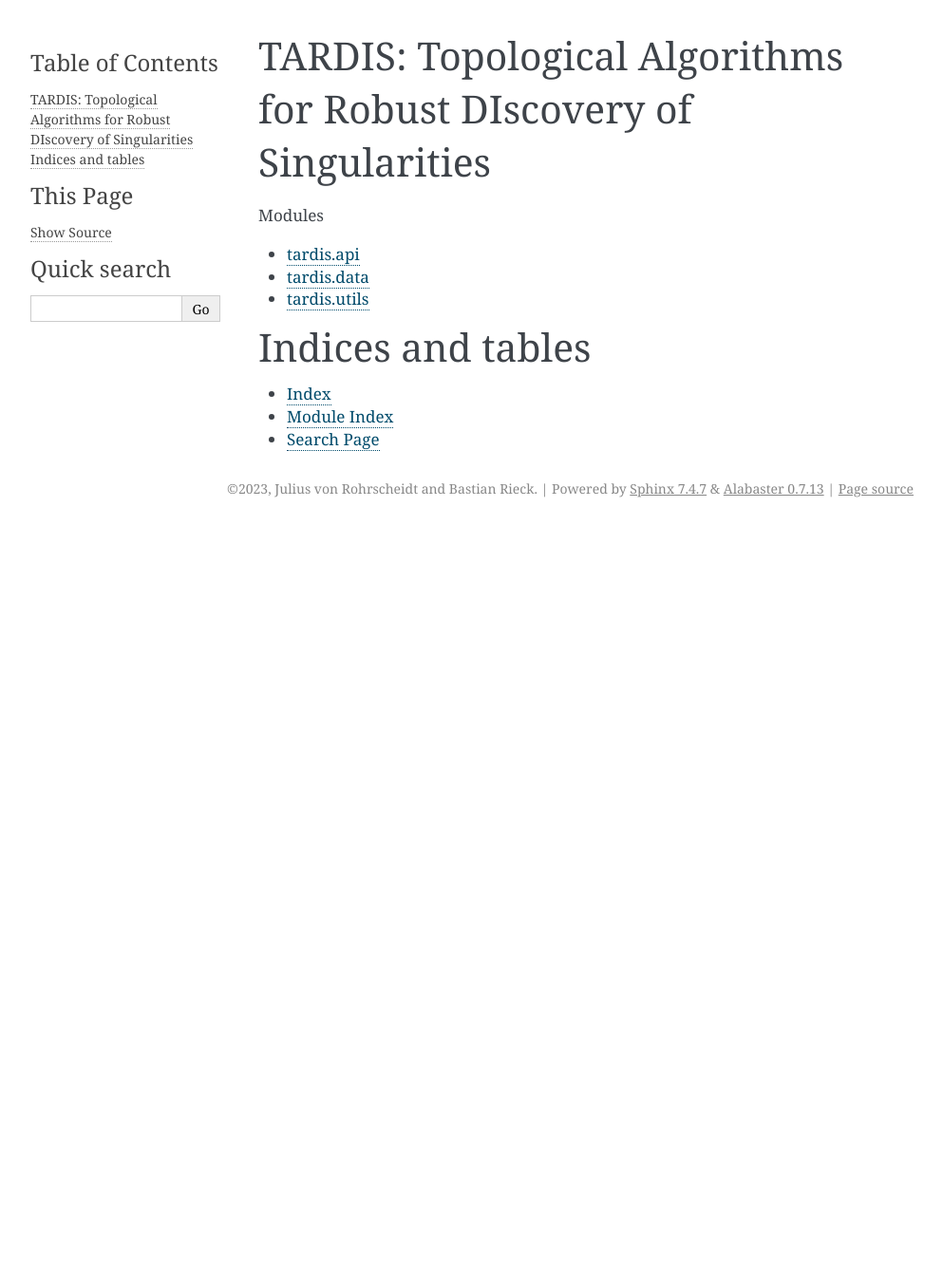
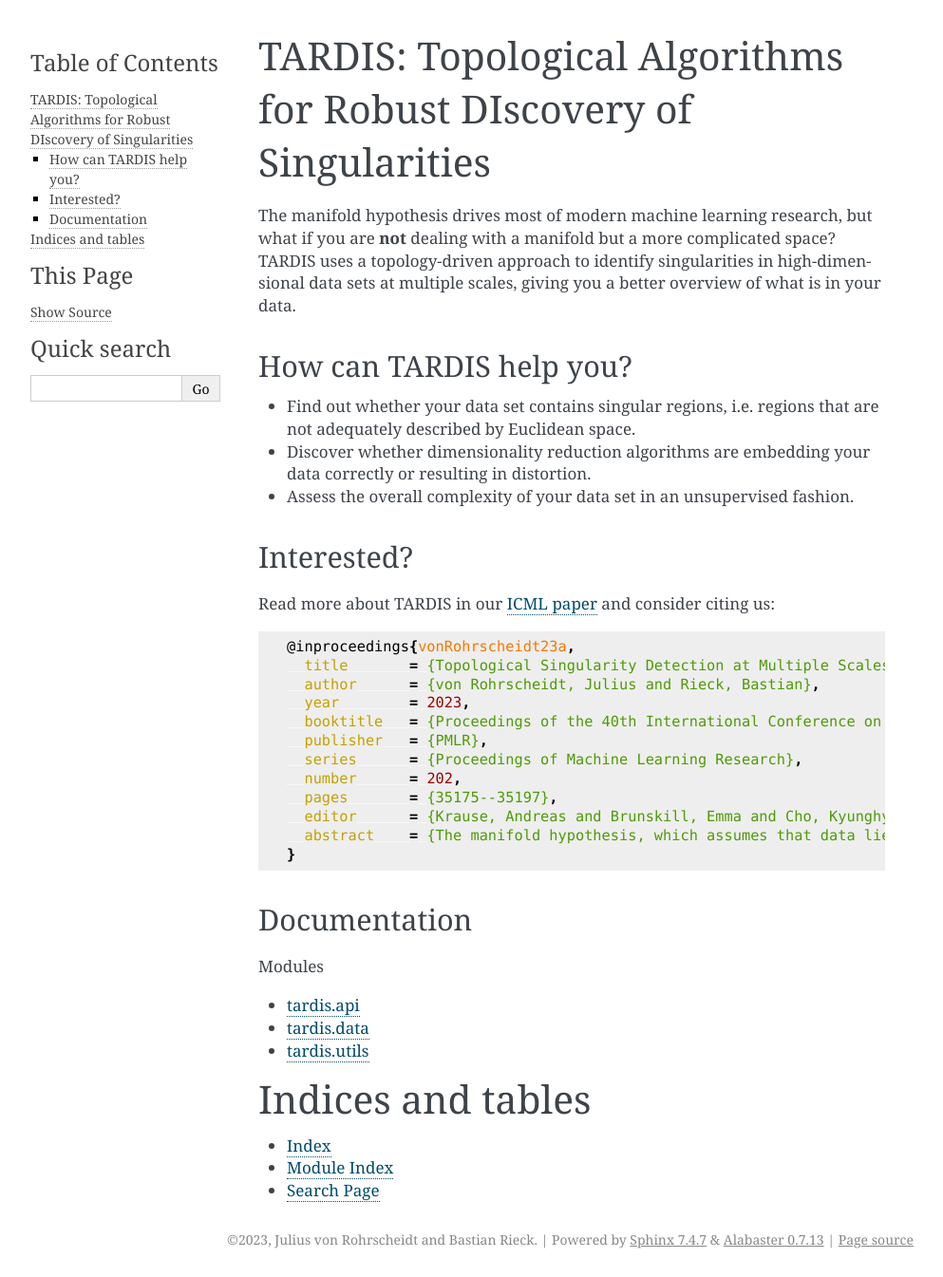
Before and after one commit to aidos-lab/TARDIS, a Sphinx documentation site: the page built from docs/source/index.rst, in a window 1280 px wide. Shown: the whole page at 95% size, without its empty margins (148-1141 px from the left). Built offline with Sphinx 7.4.7, drawn with Linux system fonts in a browser that asks for light colours; before the commit the page ends 900 px from its top, so only the background shows below that.

Commit message:
Extended documentation
Added simple introduction to the paper as a whole and started linking
some examples.

```diff
--- a/docs/source/index.rst
+++ b/docs/source/index.rst
@@ -1,5 +1,47 @@
 TARDIS: Topological Algorithms for Robust DIscovery of Singularities
 ====================================================================
+
+The manifold hypothesis drives most of modern machine learning research,
+but what if you are **not** dealing with a manifold but a more complicated space?
+TARDIS uses a topology-driven approach to identify singularities in
+high-dimensional data sets at multiple scales, giving you a better
+overview of what is in your data.
+
+How can TARDIS help you?
+------------------------
+
+* Find out whether your data set contains singular regions, i.e. regions
+  that are not adequately described by Euclidean space.
+
+* Discover whether dimensionality reduction algorithms are embedding
+  your data correctly or resulting in distortion.
+
+* Assess the overall complexity of your data set in an unsupervised
+  fashion.
+
+Interested?
+-----------
+
+Read more about TARDIS in our `ICML paper <https://proceedings.mlr.press/v202/von-rohrscheidt23a.html>`_
+and consider citing us:
+
+.. code-block:: bibtex
+
+  @inproceedings{vonRohrscheidt23a,
+    title       = {Topological Singularity Detection at Multiple Scales},
+    author      = {von Rohrscheidt, Julius and Rieck, Bastian},
+    year        = 2023,
+    booktitle   = {Proceedings of the 40th International Conference on Machine Learning},
+    publisher   = {PMLR},
+    series      = {Proceedings of Machine Learning Research},
+    number      = 202,
+    pages       = {35175--35197},
+    editor      = {Krause, Andreas and Brunskill, Emma and Cho, Kyunghyun and Engelhardt, Barbara and Sabato, Sivan and Scarlett, Jonathan},
+    abstract    = {The manifold hypothesis, which assumes that data lies on or close to an unknown manifold of low intrinsic dimension, is a staple of modern machine learning research. However, recent work has shown that real-world data exhibits distinct non-manifold structures, i.e. singularities, that can lead to erroneous findings. Detecting such singularities is therefore crucial as a precursor to interpolation and inference tasks. We address this issue by developing a topological framework that (i) quantifies the local intrinsic dimension, and (ii) yields a Euclidicity score for assessing the `manifoldness' of a point along multiple scales. Our approach identifies singularities of complex spaces, while also capturing singular structures and local geometric complexity in image data.}
+  }
+
+Documentation
+-------------
 
 .. toctree::
     :maxdepth: 2
```
